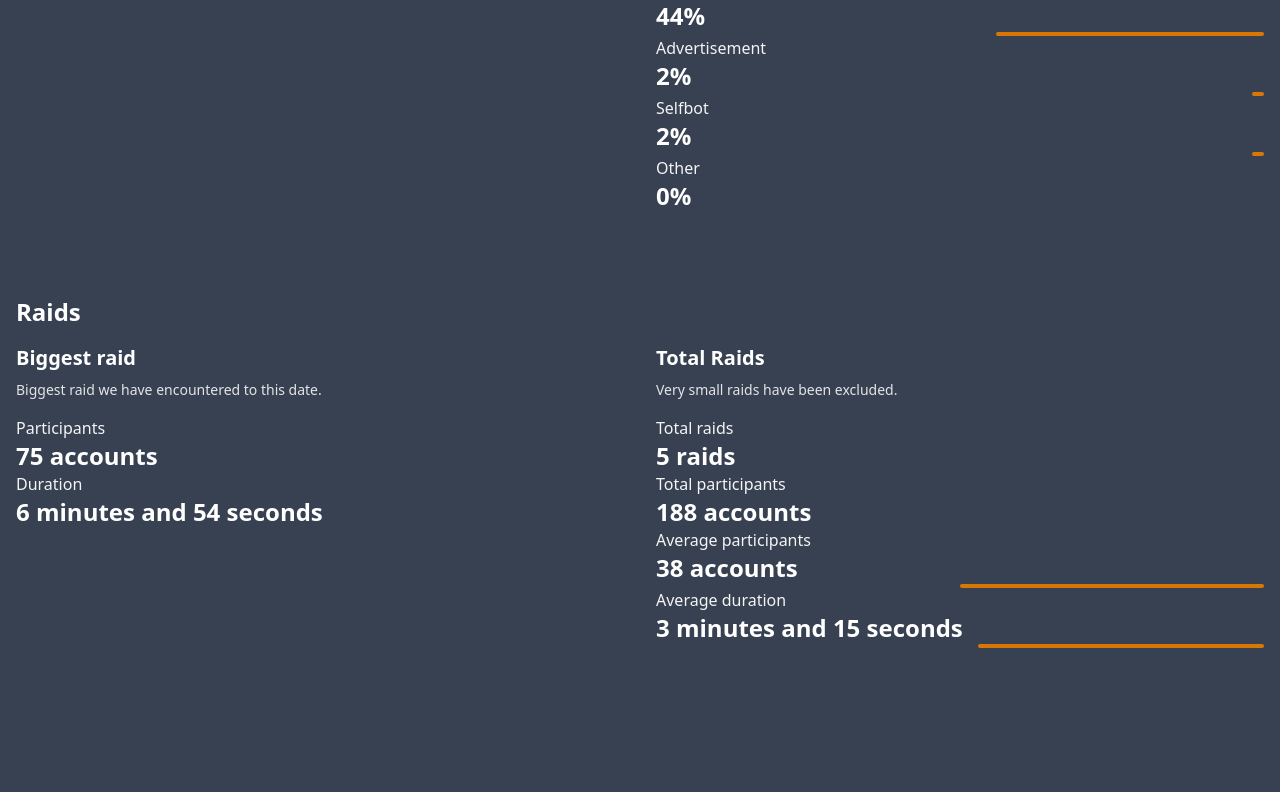
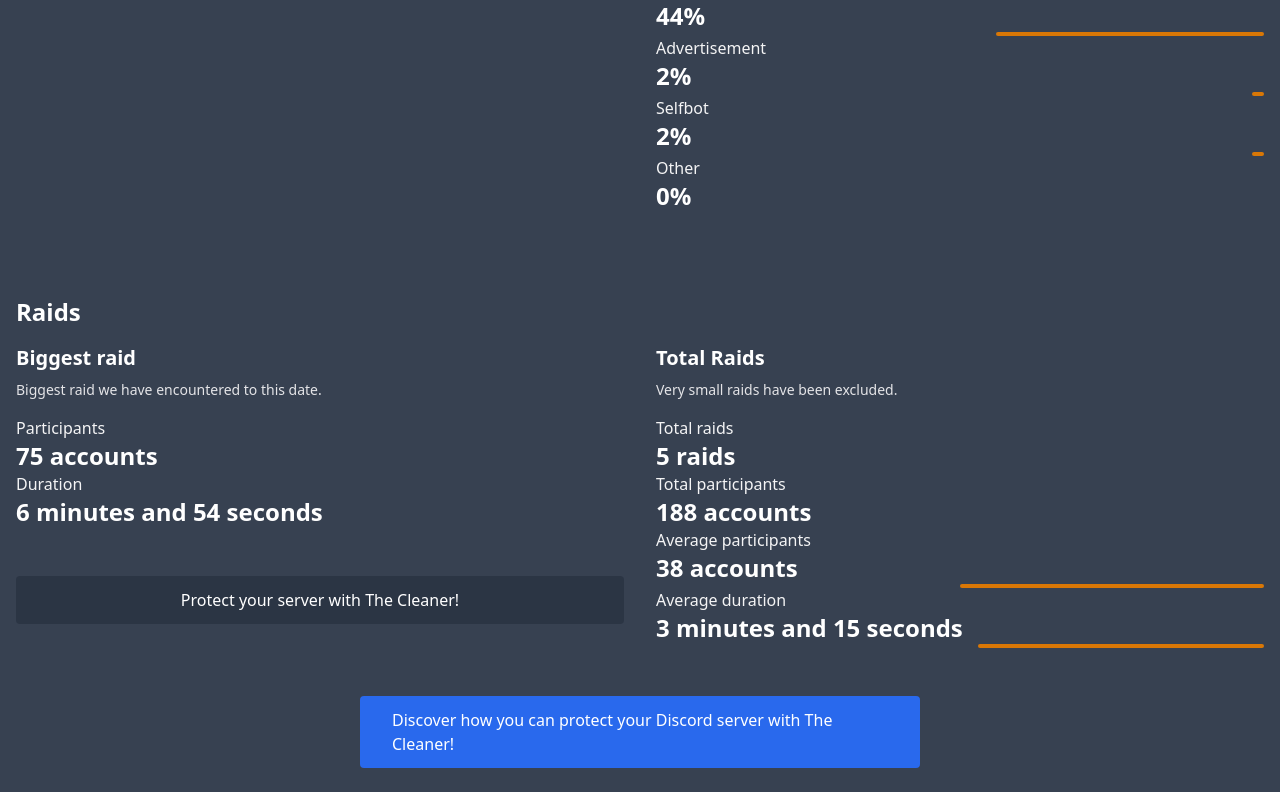
Before and after one commit to cleaner-bot/website, a Next.js app: page /radar in a window 1280 px wide. Shown: the part 996-1788 px from the top of the page. Before the commit the page ends 1668 px from the top, so only its background shows below. Built offline with nearby package versions, Linux system fonts and the light colour scheme.

Commit message:
fix hydration warning and self promote more

```diff
--- a/pages/radar/index.jsx
+++ b/pages/radar/index.jsx
@@ -2,12 +2,17 @@
 import Link from "next/link";
 
 import MetaTags from "@/components/metatags.jsx";
+import { useEffect, useState } from "react";
 
 
 export default function Radar() {
     const data = {'rules': {'phishing': {'instant': 89, 'not_instant': 11}, 'categories': {'Advertisement': 10, 'Phishing': 37, 'Other': 2, 'Antispam': 49, 'Selfbot': 1}}, 'challenges': {'action': {'captchas': 12, 'bans': 88}, 'categories': {'Phishing': 44, 'Antispam': 51, 'Advertisement': 2, 'Other': 0, 'Selfbot': 2}}, 'raid': {'total': {'count': 5, 'total_participants': 188, 'average_participants': 38, 'average_duration': 195, 'average_participants_percent': 50, 'average_duration_percent': 47}, 'biggest': {'participants': 75, 'duration': 414}}, 'last_data': '2021-12-09T11:55:34'}
     const sorted_rules_categories = Object.keys(data.rules.categories).map(x => ({name: x, value: data.rules.categories[x]})).sort((a, b) => b.value - a.value);
     const sorted_challenge_categories = Object.keys(data.challenges.categories).map(x => ({name: x, value: data.challenges.categories[x]})).sort((a, b) => b.value - a.value);
+    const [lastUpdated, setLastUpdated] = useState("unknown");
+    useEffect(() => {
+        setLastUpdated(new Date(data.last_data).toLocaleString());
+    }, [data])
     return (
         <div className="-container py-6">
             <MetaTags
@@ -19,7 +24,7 @@ export default function Radar() {
                 The Cleaner Radar
             </h1>
             <p>
-                Last update: {new Date(data.last_data).toLocaleString()}
+                Last update: {lastUpdated}
             </p>
             <p className="mt-8">
                 The Cleaner is a Discord bot for keeping your servers clean.
@@ -171,6 +176,11 @@ export default function Radar() {
                             </p>
                         </div>
                     </div>
+                    <Link href="/quickstart">
+                        <a className="-anim -btn bg-coolGray-750 hover:bg-blue-630 mt-12">
+                            Protect your server with The Cleaner!
+                        </a>
+                    </Link>
                 </div>
                 <div>
                     <h3 className="text-xl font-semibold mb-2">
@@ -220,6 +230,16 @@ export default function Radar() {
                     </div>
                 </div>
             </div>
+            <Link href="/">
+                <a className="-anim -btn bg-blue-580 hover:bg-blue-630 mt-12 mx-auto max-w-[35rem]">
+                    <span className="hidden md:block">
+                        Discover how you can protect your Discord server with The Cleaner!
+                    </span>
+                    <span className="md:hidden">
+                        Features of The Cleaner
+                    </span>
+                </a>
+            </Link>
         </div>
     )
 }
```
